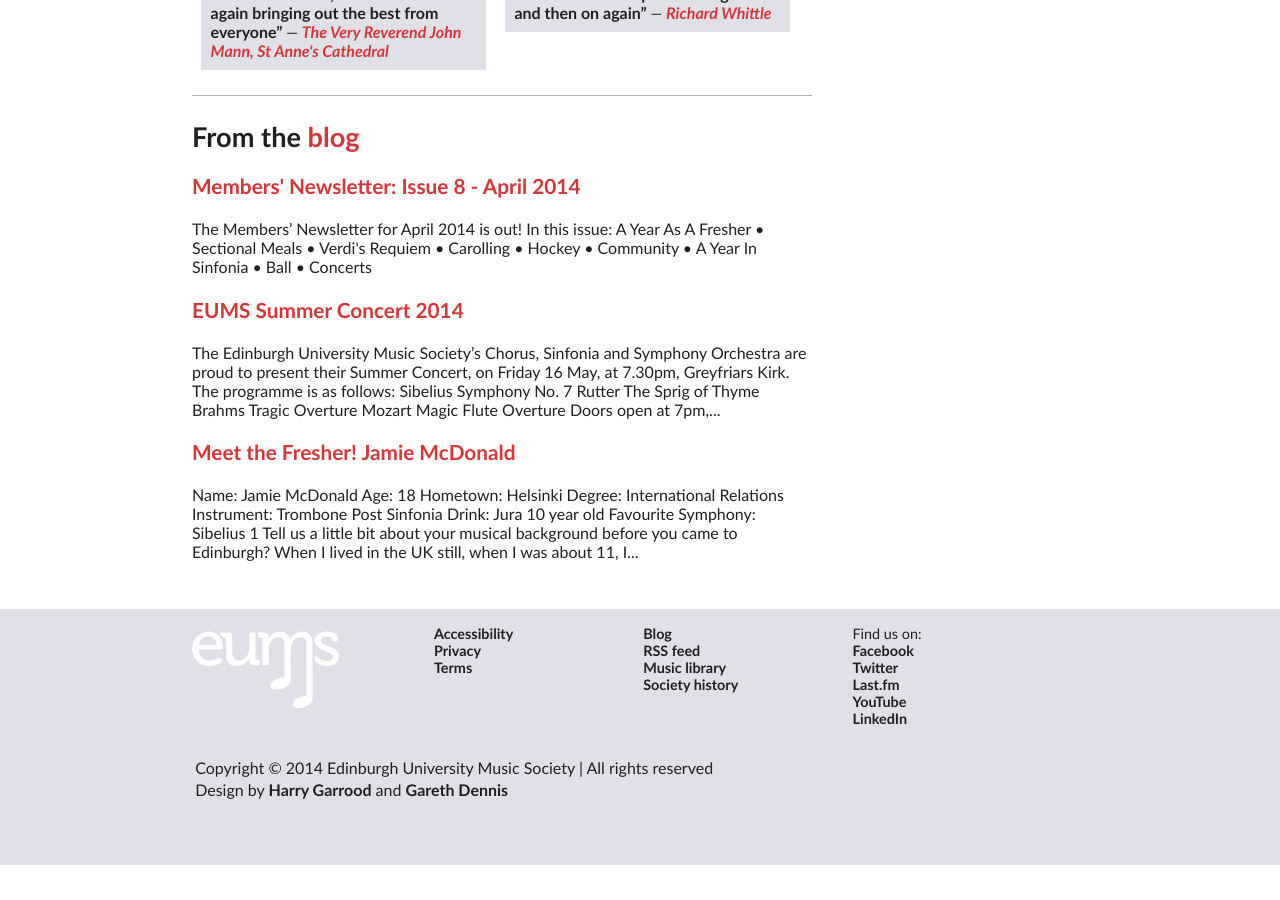
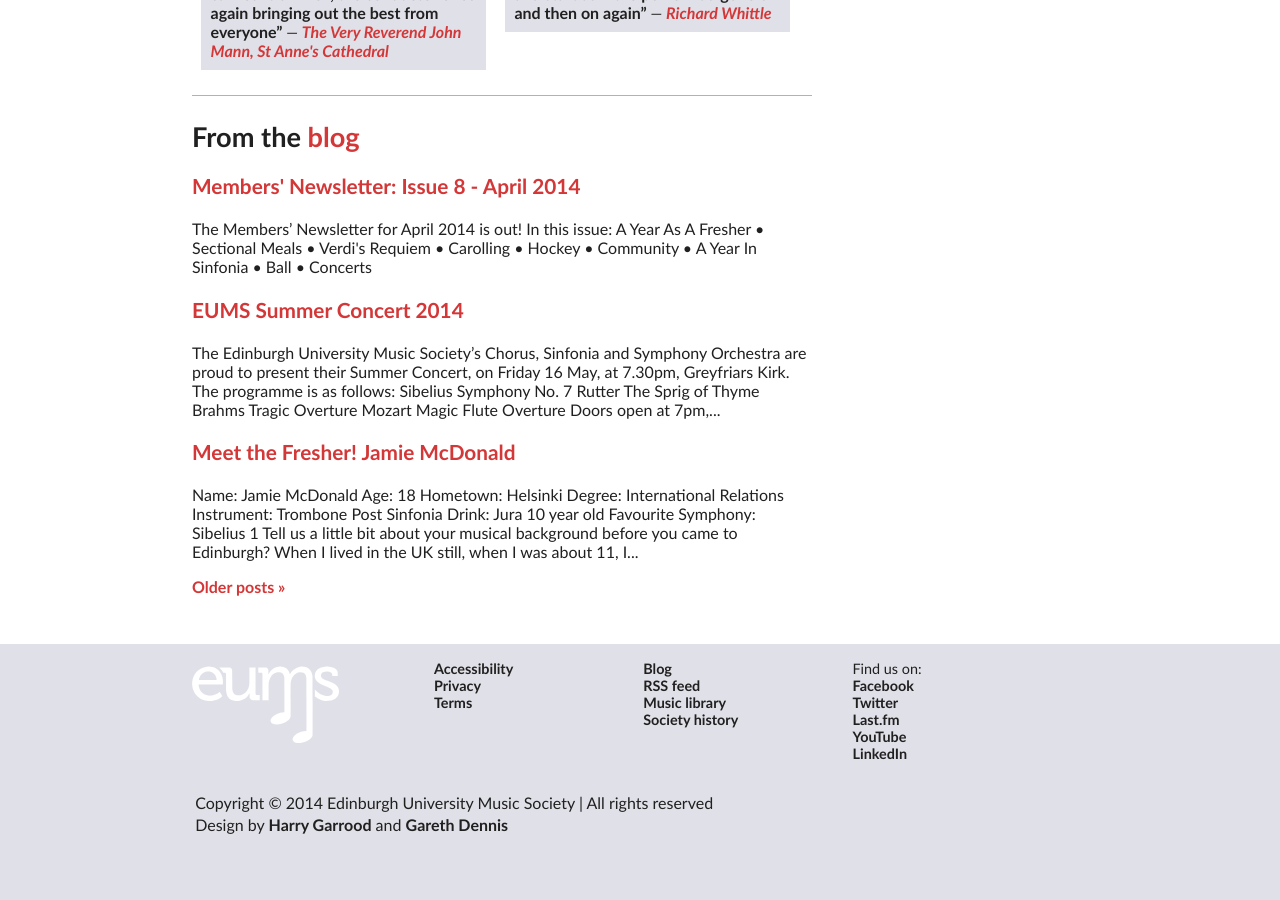
Before and after one commit to eums/website, a Jekyll site: the page built from index.markdown, in a window 1280 px wide and 900 px high, scrolled down 825 px. Built offline with Jekyll 4.4.1, drawn with Linux system fonts in a browser that asks for light colours; comment, search, counter and statistics services are not loaded; before the commit the page ends 1690 px from its top, so only the background shows below that.

Commit message:
Add 'older posts' link to homepage

```diff
--- a/index.markdown
+++ b/index.markdown
@@ -60,3 +60,5 @@ gone off and then on again&rdquo;
 <p>{{ post.content | strip_html | truncatewords: 50 }}</p>
 
 {% endfor %}
+
+<a href="/blog/">Older posts &raquo;</a>
```
